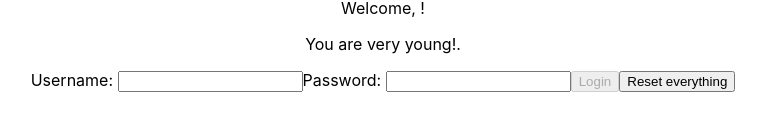
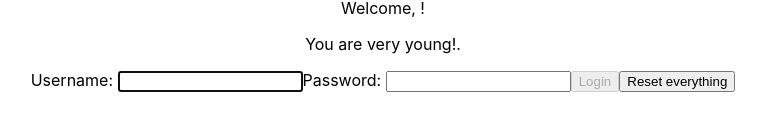
Before and after one commit to Fredeugine/my-app, a React (Create React App) app: page / in a window 1280 px wide. Shown: the part 518-648 px from the top of the page, without its empty margins (257-1023 px from the left). Built offline with nearby package versions, Linux system fonts and the light colour scheme.

Commit message:
React exercise 1

```diff
--- a/src/similar files.js
+++ b/src/similar files.js
@@ -72,9 +72,9 @@ export class Login extends Component {
         return (
             <div>
                 <label>Username: </label>
-                <input value={this.state.user} type="text" onChange={this.handleUsername} />
+                <input autoFocus={true} type="text" onChange={this.handleUsername} />
                 <label>Password: </label>
-                <input value={this.state.pass} type="text" onChange={this.handlePass} />
+                <input  type="text" onChange={this.handlePass} />
                 <button disabled={this.state.notEmpty}>Login</button>
                 <button onClick={this.reset}>Reset everything</button>
             </div>
```
